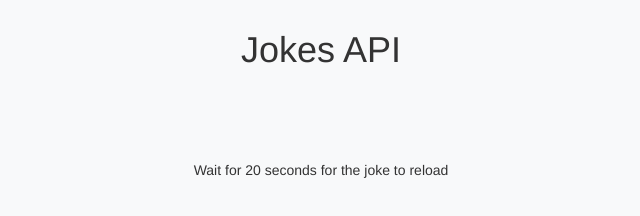
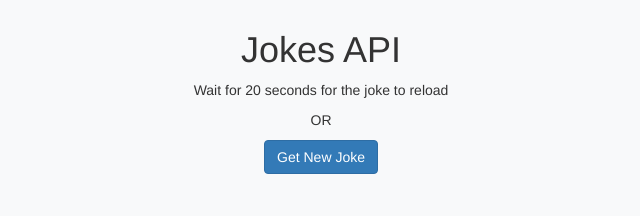
Before and after one commit to adelakuntobi/Jokes-API, a plain HTML site: page index.html in a window 1280 px wide. Shown: the whole page, without its empty margins (319-959 px from the left). Drawn offline with nearby package versions, Linux system fonts and the light colour scheme; no server answers.

Commit message:
Update index.html

```diff
--- a/index.html
+++ b/index.html
@@ -14,10 +14,16 @@
 <body class="text-center bg-light">
   <h1 class="mt-5">Jokes API</h1>
 
-    <div id="dispContent">
+
+     <!--Container that holds the joke-->
+    <div id="containerDiv">
     </div>
 
     <p>Wait for 20 seconds for the joke to reload</p>
+    <p>OR</p>
+
+    <!--Optional Button to change the Joke if the User cannot wait-->
+    <button class="btn btn-primary" onclick="dispJoke()">Get New Joke</button>
 
     <script src="main.js"></script>
 
```
